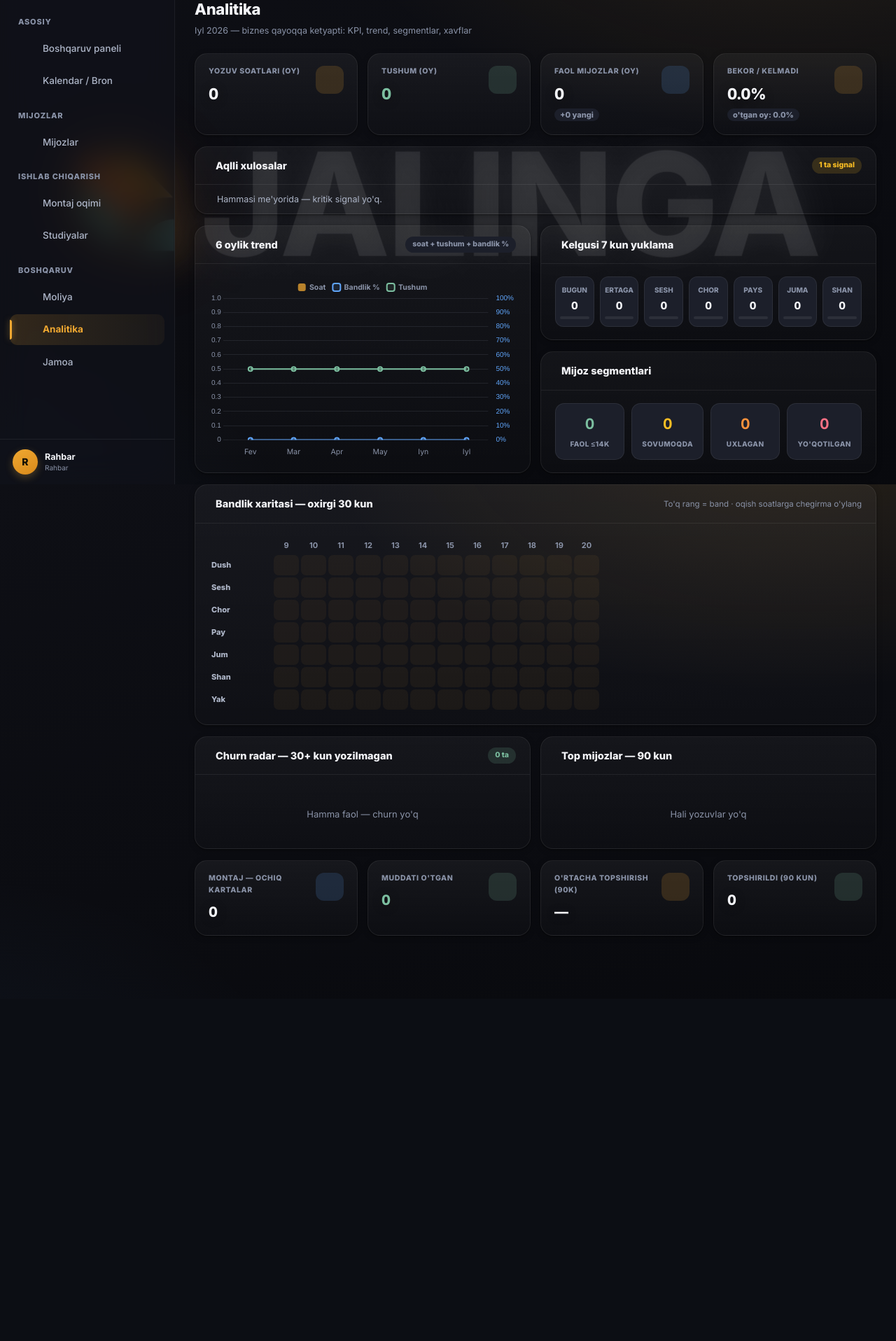
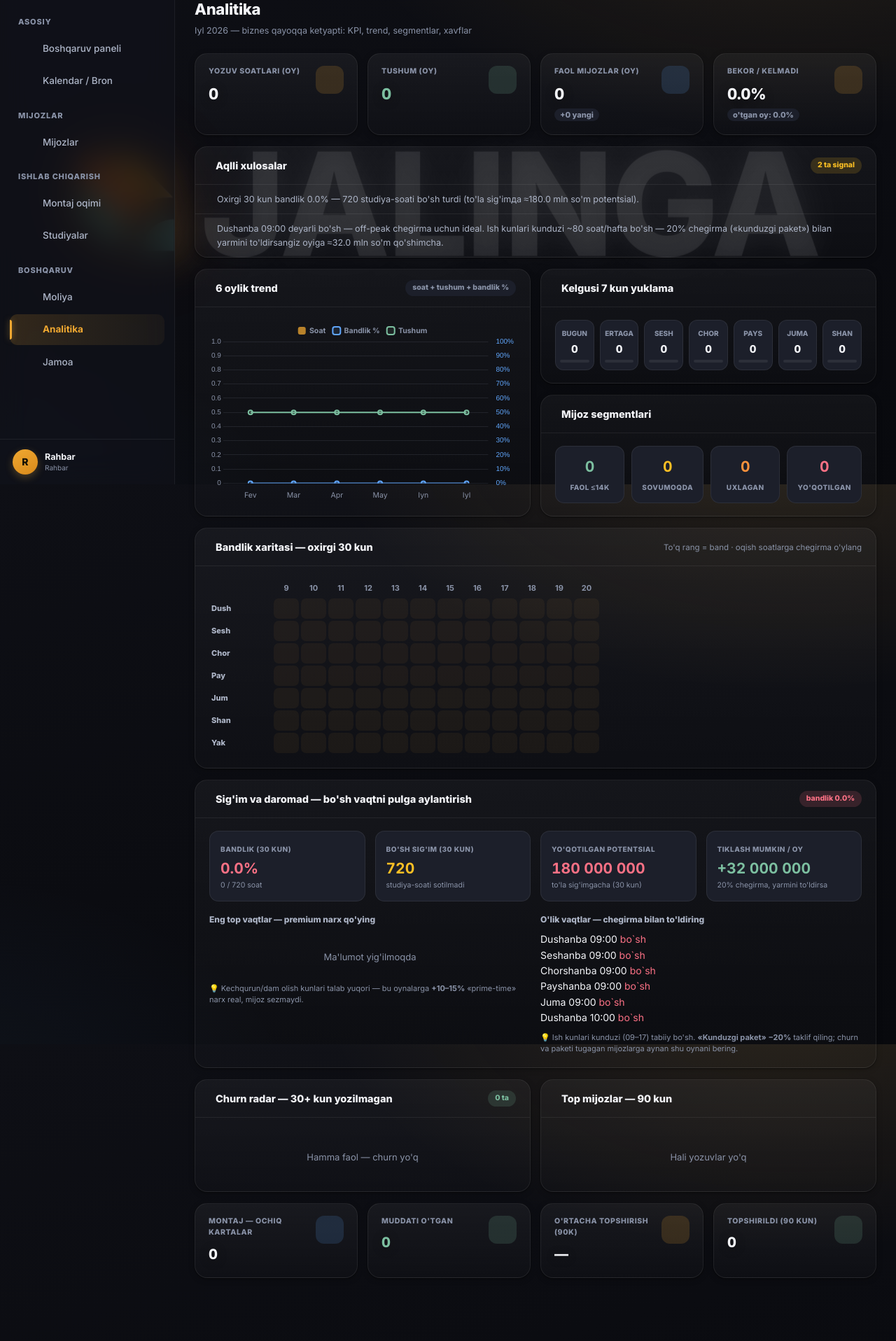
Before and after one commit to vasilakhadjimatova-stack/Jalinga-studio, a Flask app: page /analytics in a window 1280 px wide. Shown: the part 108-2024 px from the top of the page at 70% size. Before the commit the page ends 1445 px from the top, so only its background shows below. Run offline with Flask 3, Linux system fonts and the light colour scheme; the visitor is signed in with stand-in values (Sample User, id 1); some libraries are stand-ins or nearby versions.

Commit message:
Analitika: sig'im va daromad (yield management) bo'limi
Yo'qotilgan vaqtni pulga aylantirish — aviakompaniya/mehmonxona modeli:
- Bandlik % (30 kun) = band soat / to'la sig'im (studiya × 12h × kun)
- Bo'sh sig'im (studiya-soati sotilmadi) + yo'qotilgan potentsial daromad
  (bo'sh × o'rtacha soatbay narx) — faqat rahbar
- «Tiklash mumkin / oy»: ish kuni kunduzi bo'sh soatlarni 20% chegirma bilan
  yarmini to'ldirsa — real qo'shimcha daromad hisobi (faqat rahbar)
- Eng top vaqtlar (8 haftalik band ulush) -> premium narx tavsiyasi (+10-15%)
- O'lik vaqtlar (ish kuni kunduzi 09-17 eng bo'shlari) -> «kunduzgi paket»
  -20% chegirma; churn/paketi tugagan mijozlarni aynan shu oynaga yo'naltirish
- Yield insight'lari aqlli xulosalarga qo'shildi (pul faqat rahbarga)

Jami 80 test o'tadi.

Co-Authored-By: Claude Opus 4.8 <noreply@anthropic.com>
Claude-Session: https://claude.ai/code/session_01CCJjcapJMEBKJNXGXofL5r

```diff
--- a/modules/analytics/routes.py
+++ b/modules/analytics/routes.py
@@ -173,9 +173,81 @@ def index():
             heat[wd][h - 9] += 1
             max_heat = max(max_heat, heat[wd][h - 9])
 
-    # ── Kelgusi 7 kun pipeline ───────────────────────────────────────────
     days_uz_full = ["Dushanba", "Seshanba", "Chorshanba", "Payshanba",
                     "Juma", "Shanba", "Yakshanba"]
+
+    # ── SIG'IM va DAROMAD (yield management) ─────────────────────────────
+    # Falsafa: bo'sh studiya-soati = yo'qotilgan pul. Uni pulда o'lchaymiz,
+    # top vaqtlarni premium, o'lik vaqtlarni chegirma bilan to'ldirishга
+    # aniq yechim beramiz (aviakompaniya/mehmonxona modeli).
+    WORK_H = 12                       # 09:00–21:00
+    studio_objs = Studio.query.filter_by(is_active=True).all()
+    rates = [s.hourly_rate for s in studio_objs if (s.hourly_rate or 0) > 0]
+    avg_rate = round(sum(rates) / len(rates)) if rates else 0
+
+    cap30 = n_studios * WORK_H * 30
+    booked30 = sum(b.hours for b in all_bookings
+                   if d30 <= b.date <= today and b.status in done_like)
+    empty30 = max(cap30 - booked30, 0)
+    util30 = round(booked30 / cap30 * 100, 1) if cap30 else 0
+
+    # 8 haftalik slot statistikasi (barqaror namuna): kun × soat → band ulush
+    d56 = (t0 - timedelta(days=55)).strftime("%Y-%m-%d")
+    slot = [[0] * 12 for _ in range(7)]      # necha marta band bo'lgan
+    weeks_span = 8
+    for b in Booking.query.filter(
+            Booking.date >= d56, Booking.date <= today,
+            Booking.status.in_(done_like)).all():
+        try:
+            wd = datetime.strptime(b.date, "%Y-%m-%d").weekday()
+            h0 = int(b.start[:2])
+            h1 = max(h0 + 1, int(b.end[:2]) + (1 if b.end[3:] > "00" else 0))
+        except (ValueError, IndexError):
+            continue
+        for h in range(max(9, h0), min(21, h1)):
+            slot[wd][h - 9] += 1
+
+    cap_per_slot = n_studios * weeks_span     # 8 hafta × studiyalar = maks
+    slots = []
+    for wd in range(7):
+        for hi in range(12):
+            slots.append({"wd": wd, "h": hi + 9, "cnt": slot[wd][hi],
+                          "util": round(slot[wd][hi] / cap_per_slot * 100)
+                          if cap_per_slot else 0})
+    # Eng top vaqtlar (premium nomzodlari)
+    peak = sorted([s for s in slots if s["cnt"] > 0],
+                  key=lambda s: -s["cnt"])[:5]
+    for s in peak:
+        s["label"] = f"{days_uz_full[s['wd']]} {s['h']:02d}:00"
+    # O'lik vaqtlar — ish kunlari kunduzi (Du–Ju, 09–17) eng bo'shlari
+    dead_pool = [s for s in slots if s["wd"] <= 4 and 9 <= s["h"] <= 17]
+    dead = sorted(dead_pool, key=lambda s: (s["cnt"], s["h"]))[:6]
+    for s in dead:
+        s["label"] = f"{days_uz_full[s['wd']]} {s['h']:02d}:00"
+
+    # Off-peak (ish kuni kunduzi 09–17) bo'sh sig'im — haftalik
+    offpeak_cap_week = n_studios * 5 * 8      # 5 kun × 8 soat
+    offpeak_booked_week = sum(
+        slot[wd][h - 9] for wd in range(5) for h in range(9, 17)
+    ) / weeks_span
+    offpeak_empty_week = max(offpeak_cap_week - offpeak_booked_week, 0)
+
+    DISCOUNT = 20                              # tavsiya etilgan off-peak chegirma
+    FILL = 0.5                                 # real: bo'shning yarmini to'ldirish
+    # Oyiga tiklanadigan daromad (chegirmali narxda, ~4 hafta)
+    recover_month = round(offpeak_empty_week * FILL * 4
+                          * avg_rate * (1 - DISCOUNT / 100)) if avg_rate else 0
+    lost_rev_30 = round(empty30 * avg_rate) if avg_rate else 0
+
+    capacity = {
+        "util30": util30, "booked30": round(booked30),
+        "empty30": round(empty30), "cap30": cap30, "avg_rate": avg_rate,
+        "lost_rev_30": lost_rev_30, "peak": peak, "dead": dead,
+        "offpeak_empty_week": round(offpeak_empty_week),
+        "discount": DISCOUNT, "recover_month": recover_month,
+    }
+
+    # ── Kelgusi 7 kun pipeline ───────────────────────────────────────────
     week_ahead = []
     for i in range(7):
         d = t0 + timedelta(days=i)
@@ -273,18 +345,29 @@ def index():
         insights.append({"icon": icon, "level": level, "text": text,
                          "link": link})
 
-    if max_heat:
-        best = max(((wd, h) for wd in range(7) for h in range(12)),
-                   key=lambda x: heat[x[0]][x[1]])
+    # Sig'im/yield — eng qimmatli signal (pul yo'qotilyapti)
+    if capacity["peak"]:
+        p0 = capacity["peak"][0]
         add("flame", "ok",
-            f"Eng band vaqt: {days_uz_full[best[0]]} {best[1] + 9}:00 — bu "
-            f"oynani premium narxlash mumkin.")
-        empty = min(((wd, h) for wd in range(5) for h in range(1, 9)),
-                    key=lambda x: heat[x[0]][x[1]])
-        if heat[empty[0]][empty[1]] == 0:
-            add("moon", "info",
-                f"{days_uz_full[empty[0]]} {empty[1] + 9}:00 deyarli bo'sh — "
-                f"off-peak chegirma bilan to'ldirsa bo'ladi.")
+            f"Eng top vaqt: {p0['label']} (band ulush {p0['util']}%) — bu "
+            f"oynaga premium narx qo'yish mumkin.")
+    if capacity["cap30"]:
+        msg = (f"Oxirgi 30 kun bandlik {capacity['util30']}% — "
+               f"{capacity['empty30']} studiya-soati bo'sh turdi")
+        if is_admin and capacity["lost_rev_30"]:
+            msg += (f" (to'la sig'imда ≈{capacity['lost_rev_30'] / 1e6:.1f} "
+                    f"mln so'm potentsial)")
+        add("gauge", "warn" if capacity["util30"] < 55 else "info", msg + ".")
+    if capacity["dead"] and capacity["dead"][0]["cnt"] == 0:
+        d0 = capacity["dead"][0]
+        rec = ""
+        if is_admin and capacity["recover_month"]:
+            rec = (f" Ish kunlari kunduzi ~{capacity['offpeak_empty_week']} "
+                   f"soat/hafta bo'sh — {capacity['discount']}% chegirma "
+                   f"(«kunduzgi paket») bilan yarmini to'ldirsangiz oyiga "
+                   f"≈{capacity['recover_month'] / 1e6:.1f} mln so'm qo'shimcha.")
+        add("moon", "info",
+            f"{d0['label']} deyarli bo'sh — off-peak chegirma uchun ideal.{rec}")
     if kpi["hours_d"] is not None:
         if kpi["hours_d"] >= 10:
             add("trending-up", "ok",
@@ -345,4 +428,5 @@ def index():
         churn=churn, churn_days=CHURN_DAYS,
         top=top, top3_share=top3_share,
         sla=sla, lead_avg=lead_avg, insights=insights,
+        capacity=capacity, days_full=days_uz_full,
         month_label=f"{MONTH_UZ[t0.month]} {t0.year}")
--- a/templates/analytics.html
+++ b/templates/analytics.html
@@ -136,6 +136,79 @@
   </div>
 </div>
 
+<!-- SIG'IM va DAROMAD (yield management) -->
+<div class="card" style="margin-top:16px">
+  <div class="card-hd"><div class="card-title"><i class="icon-gauge"></i> Sig'im va daromad — bo'sh vaqtni pulga aylantirish</div>
+    <span class="tag tag-{{ 'red' if capacity.util30 < 55 else 'green' }}">bandlik {{ capacity.util30 }}%</span></div>
+  <div class="card-bd">
+    <!-- Sig'im KPI -->
+    <div class="grid g4" style="margin-bottom:16px">
+      <div class="segc" style="text-align:left;padding:13px 15px">
+        <span>Bandlik (30 kun)</span>
+        <b style="color:{{ 'var(--red)' if capacity.util30 < 55 else 'var(--green)' }}">{{ capacity.util30 }}%</b>
+        <div style="font-size:10.5px;color:var(--txt3)">{{ capacity.booked30 }} / {{ capacity.cap30 }} soat</div>
+      </div>
+      <div class="segc" style="text-align:left;padding:13px 15px">
+        <span>Bo'sh sig'im (30 kun)</span>
+        <b style="color:var(--amber)">{{ capacity.empty30 }}</b>
+        <div style="font-size:10.5px;color:var(--txt3)">studiya-soati sotilmadi</div>
+      </div>
+      {% if is_admin %}
+      <div class="segc" style="text-align:left;padding:13px 15px">
+        <span>Yo'qotilgan potentsial</span>
+        <b style="color:var(--red)">{{ capacity.lost_rev_30|som }}</b>
+        <div style="font-size:10.5px;color:var(--txt3)">to'la sig'imgacha (30 kun)</div>
+      </div>
+      <div class="segc" style="text-align:left;padding:13px 15px">
+        <span>Tiklash mumkin / oy</span>
+        <b style="color:var(--green)">+{{ capacity.recover_month|som }}</b>
+        <div style="font-size:10.5px;color:var(--txt3)">{{ capacity.discount }}% chegirma, yarmini to'ldirsa</div>
+      </div>
+      {% else %}
+      <div class="segc" style="text-align:left;padding:13px 15px">
+        <span>Ish kuni kunduzi bo'sh</span>
+        <b>{{ capacity.offpeak_empty_week }}</b>
+        <div style="font-size:10.5px;color:var(--txt3)">soat / hafta (09–17)</div>
+      </div>
+      {% endif %}
+    </div>
+
+    <div class="grid g2">
+      <!-- Eng top vaqtlar → premium -->
+      <div>
+        <div style="font-size:12px;font-weight:800;color:var(--txt2);margin-bottom:8px">
+          <i class="icon-flame" style="color:var(--red)"></i> Eng top vaqtlar — premium narx qo'ying</div>
+        {% for s in capacity.peak %}
+        <div class="an-row">
+          <span class="an-dot" style="background:rgba(251,113,133,{{ 0.4 + loop.revindex0*0.12 }})"></span>
+          <span class="an-name">{{ s.label }}</span>
+          <span class="an-val">{{ s.util }}% band</span>
+        </div>
+        {% else %}<div class="empty" style="padding:18px"><i class="icon-flame"></i>Ma'lumot yig'ilmoqda</div>{% endfor %}
+        <div style="font-size:11px;color:var(--txt3);margin-top:8px;line-height:1.5">
+          💡 Kechqurun/dam olish kunlari talab yuqori — bu oynalarga <b>+10–15%</b>
+          «prime-time» narx real, mijoz sezmaydi.</div>
+      </div>
+      <!-- O'lik vaqtlar → chegirma -->
+      <div>
+        <div style="font-size:12px;font-weight:800;color:var(--txt2);margin-bottom:8px">
+          <i class="icon-moon" style="color:var(--blue)"></i> O'lik vaqtlar — chegirma bilan to'ldiring</div>
+        {% for s in capacity.dead %}
+        <div class="an-row">
+          <span class="an-dot" style="background:rgba(96,165,250,.6)"></span>
+          <span class="an-name">{{ s.label }}</span>
+          <span class="an-val" style="color:{{ 'var(--red)' if s.cnt==0 else 'var(--txt3)' }}">
+            {{ s.cnt if s.cnt else 'bo`sh' }}{{ '×' if s.cnt }}</span>
+        </div>
+        {% else %}<div class="empty" style="padding:18px"><i class="icon-moon"></i>Bo'sh oyna yo'q — zo'r!</div>{% endfor %}
+        <div style="font-size:11px;color:var(--txt3);margin-top:8px;line-height:1.5">
+          💡 Ish kunlari kunduzi (09–17) tabiiy bo'sh. <b>«Kunduzgi paket» −{{ capacity.discount }}%</b>
+          taklif qiling; churn va paketi tugagan mijozlarga aynan shu oynani bering.</div>
+      </div>
+    </div>
+  </div>
+</div>
+
 <div class="grid g2" style="margin-top:16px">
   <!-- Churn radar -->
   <div class="card" style="margin:0" id="churn">
```
